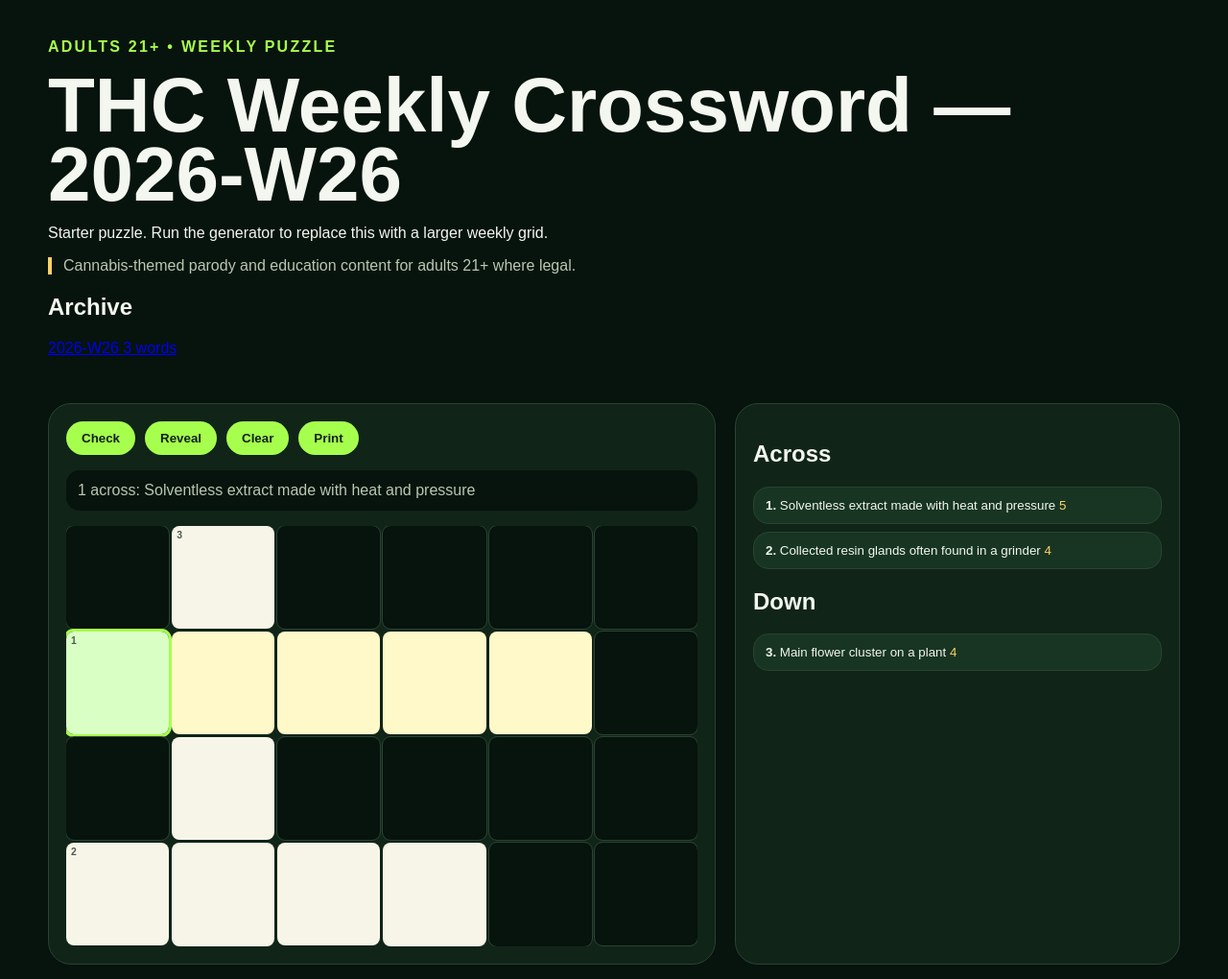
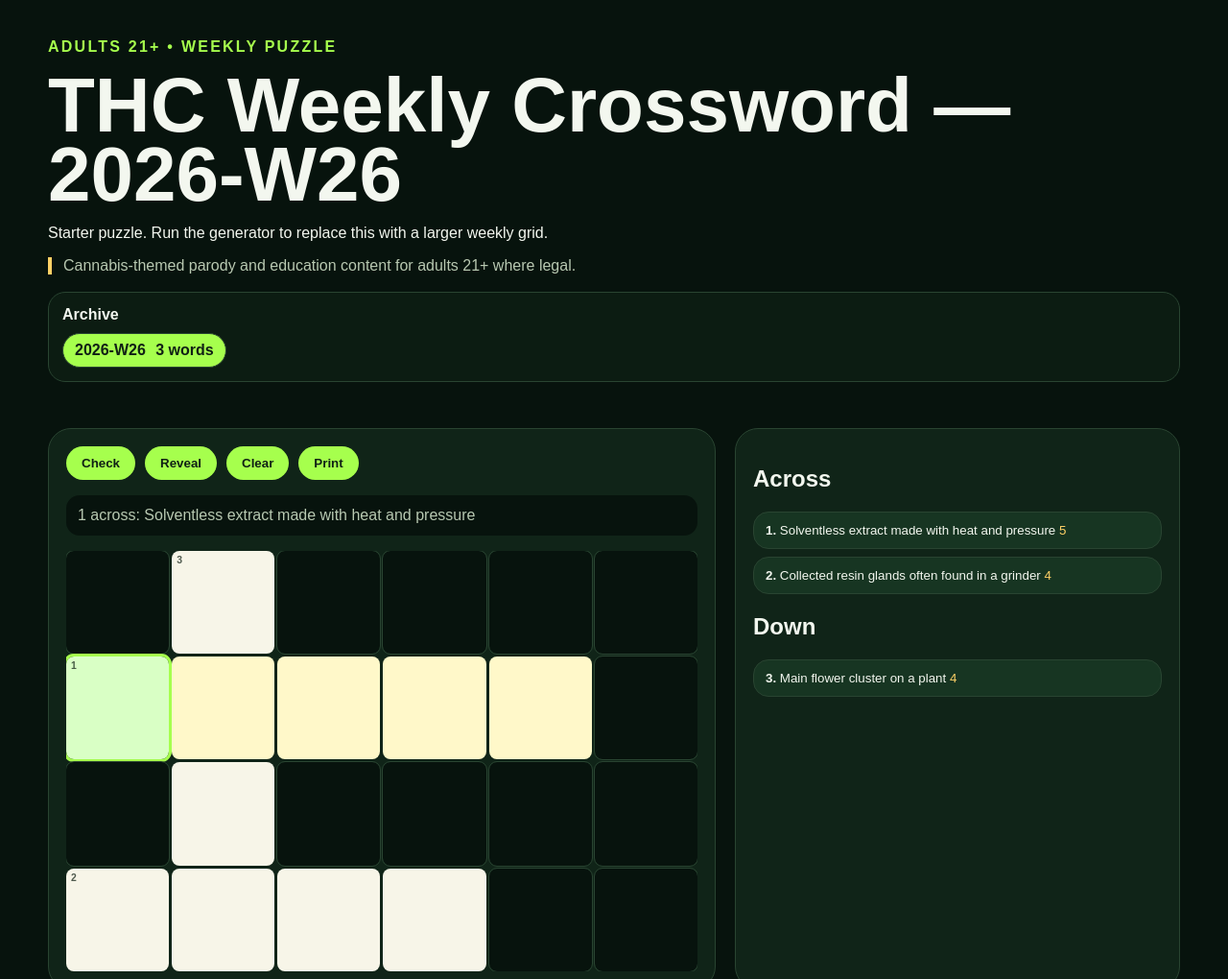
Before and after one commit to dtfgenetics/Thc-crossword-, a website built with Vite: page index.html in a window 1280 px wide. Shown: the top 1020 px of the page at 96% size. Built offline with nearby package versions, Linux system fonts and the light colour scheme.

Commit message:
Style archive links and print view

```diff
--- a/src/styles.css
+++ b/src/styles.css
@@ -3,6 +3,14 @@ body { margin: 0; font-family: Arial, sans-serif; background: #07130d; color: #f
 h1 { font-size: clamp(2rem, 8vw, 5rem); line-height: .9; margin: 0 0 12px; }
 .eyebrow { color: #a6ff4d; text-transform: uppercase; letter-spacing: .14em; font-weight: 800; }
 .notice { border-left: 4px solid #ffd166; padding-left: 12px; color: #b8c8b1; }
+.archive-panel { margin-top: 18px; padding: 14px; border: 1px solid #294431; border-radius: 18px; background: #0c1c12; }
+.archive-panel h2 { margin: 0 0 10px; font-size: 1rem; }
+.archive-list { display: flex; flex-wrap: wrap; gap: 8px; }
+.archive-link { color: #f3f7ef; text-decoration: none; border: 1px solid #294431; border-radius: 999px; padding: 8px 12px; background: #173522; font-weight: 800; }
+.archive-link span { color: #ffd166; font-weight: 700; margin-left: 6px; }
+.active-archive { background: #a6ff4d; color: #102015; }
+.active-archive span { color: #102015; }
+.archive-empty { color: #b8c8b1; }
 .shell { display: grid; grid-template-columns: minmax(0, 1.2fr) minmax(300px, .8fr); gap: 20px; }
 .panel { background: #102418; border: 1px solid #294431; border-radius: 24px; padding: 18px; }
 .toolbar { display: flex; flex-wrap: wrap; gap: 10px; margin-bottom: 12px; }
@@ -22,3 +30,4 @@ h1 { font-size: clamp(2rem, 8vw, 5rem); line-height: .9; margin: 0 0 12px; }
 .clues button { width: 100%; text-align: left; border: 1px solid #294431; border-radius: 16px; padding: 11px 12px; background: #173522; color: #f3f7ef; cursor: pointer; }
 .clues em { color: #ffd166; font-style: normal; }
 @media (max-width: 880px) { .shell { grid-template-columns: 1fr; } .clues { max-height: none; } }
+@media print { body { background: white; color: black; } .hero, .toolbar { display: none; } .shell { display: block; padding: 0; } .panel { background: white; border: 0; } .cell { border: 1px solid black; } }
```
